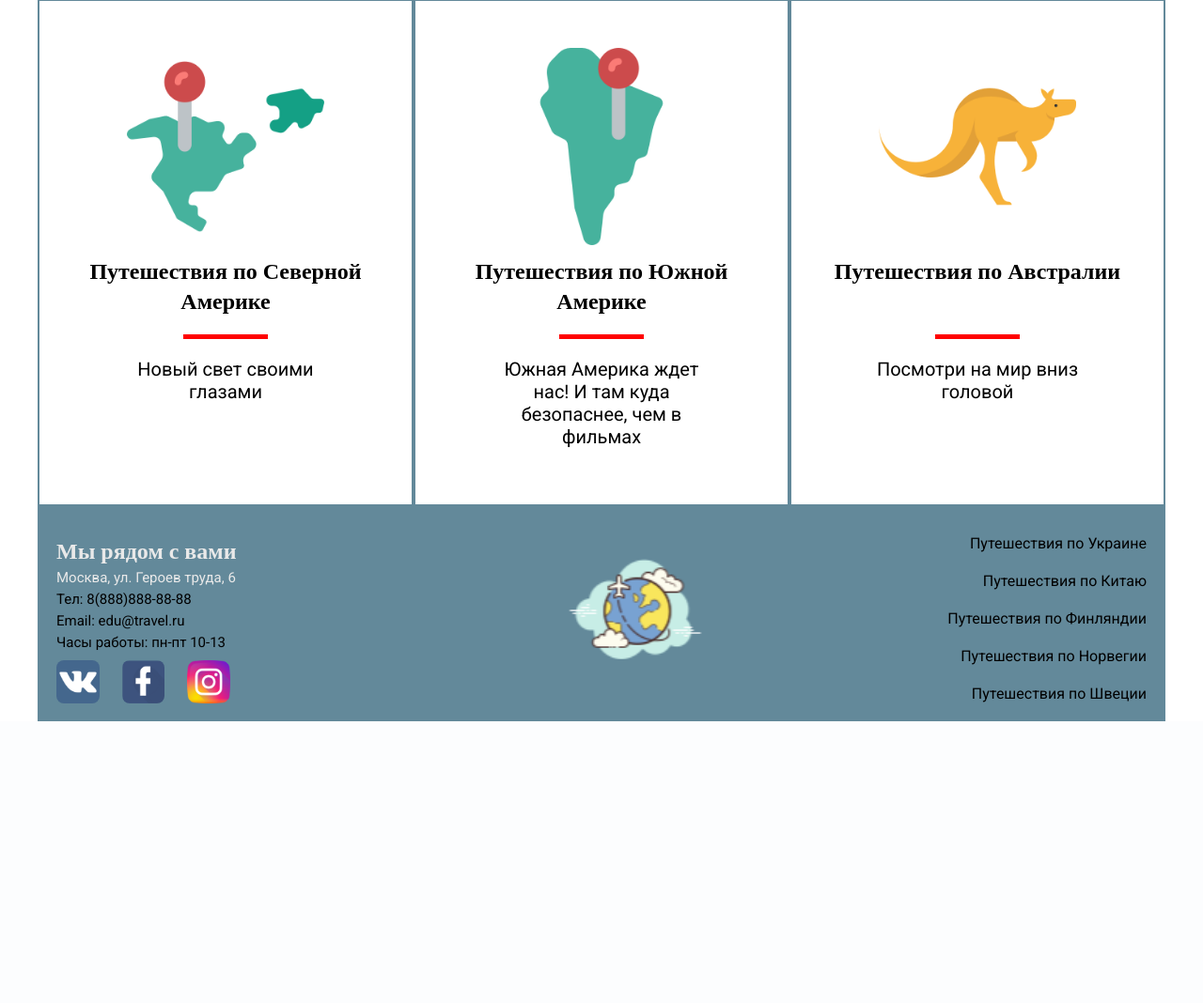
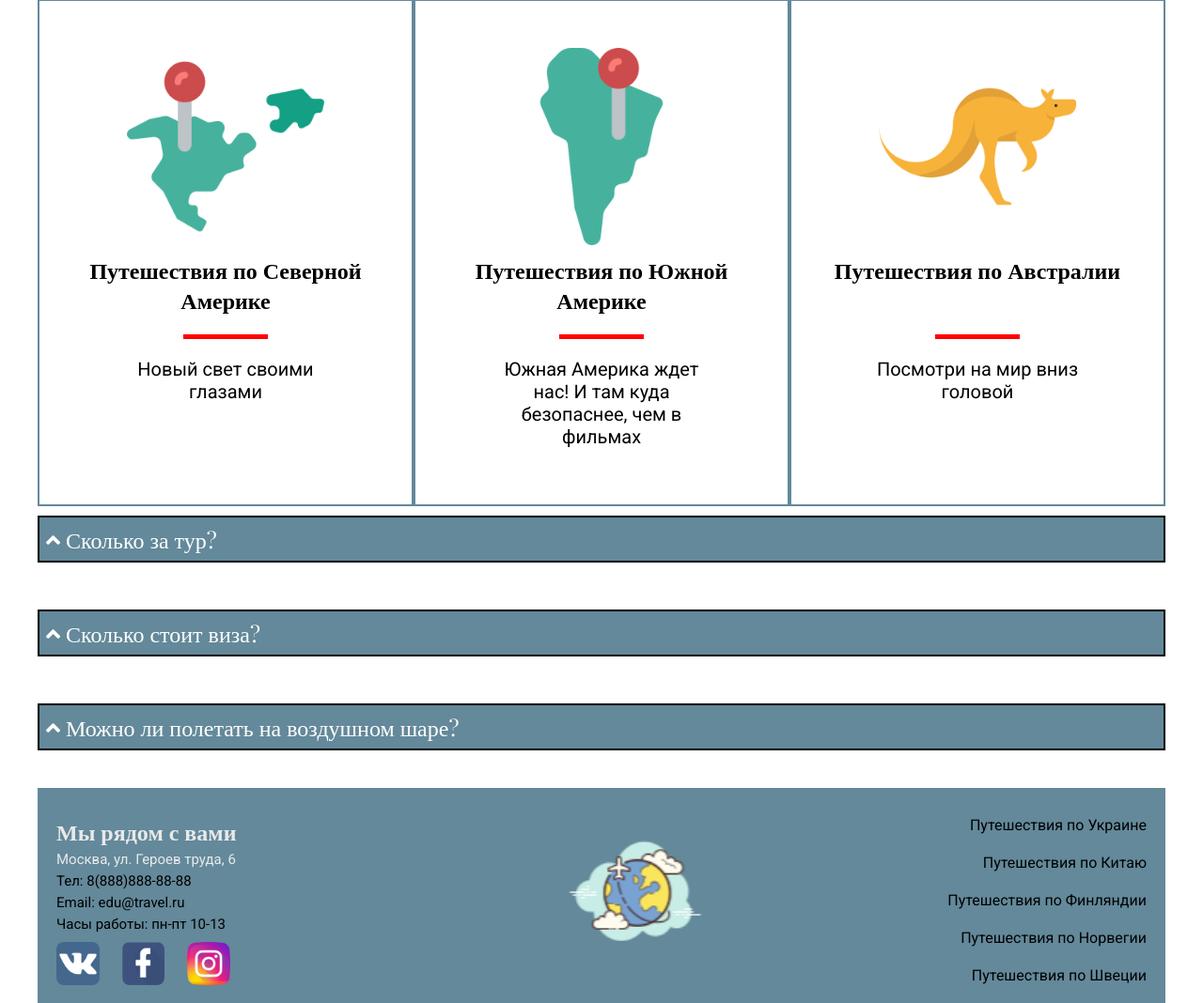
Before and after one commit to zzzonki/pj_1_travel, a PHP site: page / in a window 1280 px wide. Shown: the part 2362-3430 px from the top of the page at 94% size. Before the commit the page ends 3130 px from the top, so only its background shows below. Run offline with PHP 8.4, Linux system fonts and the light colour scheme; some libraries are stand-ins or nearby versions.

Commit message:
урок 9

```diff
--- a/css/cards.css
+++ b/css/cards.css
@@ -82,7 +82,6 @@
 }
 .card:hover{
     border: 5px groove var(--dark-blue);
-    cursor: pointer;
 }
 .card__img{
     height: 210px;
@@ -113,6 +112,8 @@
     background-color: red;
     margin: 10px auto 0 auto;
     margin-bottom: 10px;
+    cursor: pointer;
+    transition: width 0.8s;
 }
 .card__p{
     width: 220px;
@@ -130,3 +131,7 @@
 .card__australia{
     background-image: url(../img/kangaroo.png);
 }
+.card__line__helper{
+    background-color: green;
+    width: 150px;
+}
--- /dev/null
+++ b/css/faq.css
@@ -0,0 +1,29 @@
+.faq_wrapper{
+    width: 1200px;
+    margin: 0 auto;
+    display: flex;
+    flex-direction: column;
+}
+.faq_panel{
+    margin: 10px 0 40px 0;
+}
+.faq_panel__quest{
+    color: white;
+    background-color: var(--grey);
+    font-size: var(--sfs);
+    font-family: var(--serif);
+    padding: 7px;
+    cursor: pointer;
+    border: 2px solid black;
+}
+.faq_panel__answer{
+    font-size: var(--sfs);
+    font-family: var(--sans-serif);
+    padding: 15px;
+    display: none;
+    transition: all 1s;
+    border: 2px solid black;
+}
+.faq__helper{
+    display: block;
+}
--- a/css/style.css
+++ b/css/style.css
@@ -6,5 +6,5 @@
 @import 'anim.css';
 @import 'animate.css';
 @import 'form.css';
-@import 'cookies.css'
-/* Доделать размеры шрифтов */
+@import 'cookies.css';
+@import 'faq.css';
--- a/index.html
+++ b/index.html
@@ -195,6 +195,35 @@
         </form>
     </section>
     <!-- Блоки в классе конец -->
+    <div class="faq_wrapper">
+        <div class="faq_panel">
+            <div class="faq_panel__quest">
+                <i class="fas fa-angle-up"></i>
+                Сколько за тур?
+            </div>
+            <div class="faq_panel__answer">
+                Недорого. В дороге накормим.
+            </div>
+        </div>
+        <div class="faq_panel">
+            <div class="faq_panel__quest">
+                <i class="fas fa-angle-up"></i>
+                Сколько стоит виза?
+            </div>
+            <div class="faq_panel__answer">
+                Зачем виза, мы так провезем.
+            </div>
+        </div>
+        <div class="faq_panel">
+            <div class="faq_panel__quest">
+                <i class="fas fa-angle-up"></i>
+                Можно ли полетать на воздушном шаре?
+            </div>
+            <div class="faq_panel__answer">
+                Можно, но недолго.
+            </div>
+        </div>
+    </div>
     <footer id="contacts">
         <div class="footer_wrap">
             <div class="contacts">
--- a/main.js
+++ b/main.js
@@ -13,7 +13,22 @@ let cross = document.querySelectorAll('.cookie__exit')
 let promo_form = document.querySelector('.form_wrapper')
 let action__btn = document.querySelector('.action__btm')
 let def_animation = 'fadeOut'
-let card__line = document.querySelector('.card__line')
+let card__lines = document.querySelectorAll('.card__line')
+let faq_quest = document.querySelectorAll('.faq_panel__quest')
+let faq_answer = document.querySelectorAll('.faq_panel__answer')
+
+for (let i = 0; i < card__lines.length; i++) {
+    card__lines[i].onclick = function(){
+        this.classList.toggle('card__line__helper')
+    }
+    // alert(i*i)
+}
+
+// let cat = {
+//     color: "grey"
+//     style: "vintage"
+// }
+// console.log(cat.color)
 
 cross[1].onclick = () => {
     cookie.style.display = "none"
@@ -43,10 +58,44 @@ cross[0].onclick = () => {
 // Есть красные линии на карточках
 // При наведении они становятся шире
 
-card__line.onmouseover = () => {
-    card__line.style.width = "150px"
-    // alert("по мне кликнули")
+// card__lines.onmouseover = () => {
+//     card__line.style.width = "150px"
+//     // alert("по мне кликнули")
+// }
+// card__lines.onmouseout = () => {
+//     card__line.style.width = "90px"
+// }
+
+// При клике на вопросы открываются ответы
+
+var flag
+flag = true
+
+for (let i = 0; i < faq_quest.length; i++) {
+    faq_quest[i].onclick = function(){
+        faq_answer[i].classList.add('animated')
+        if(flag){
+            faq_answer[i].classList.remove('zoomOut')
+            faq_answer[i].classList.add('zoomIn')
+            faq_answer[i].classList.toggle('faq__helper')
+            flag = false
+        }
+        else{
+            faq_answer[i].classList.remove('zoomIn')
+            faq_answer[i].classList.add('zoomOut')
+            flag = true
+            setTimeout(() => {
+                faq_answer[i].classList.remove('faq__helper')
+            }, 400)
+        }
+
+        // if(faq_answer[i].classList.contains('zoomOut')){
+        //     faq_answer[i].classList.remove('zoomOut'))
+        //     faq_answer[i].classList.add('zoomIn')
+        // }
+        // if(faq_answer[i].classList.contains('zoomIn')){
+        //     faq_answer[i].classList.remove('zoomIn')
+        //     faq_answer[i].classList.add('zoomOut')
+        // }
+    }
 }
-card__line.onmouseout = () => {
-    card__line.style.width = "90px"
-}
```
